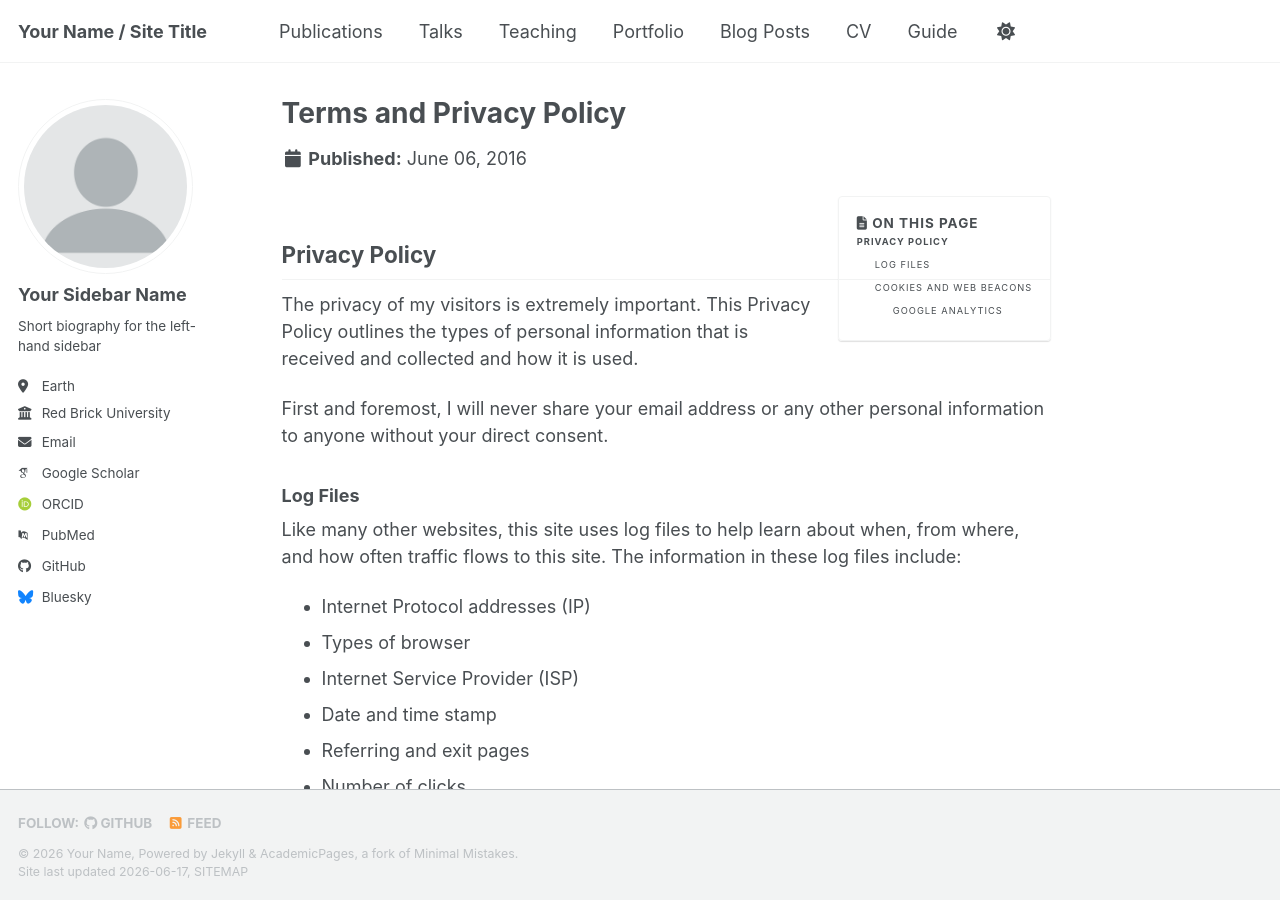
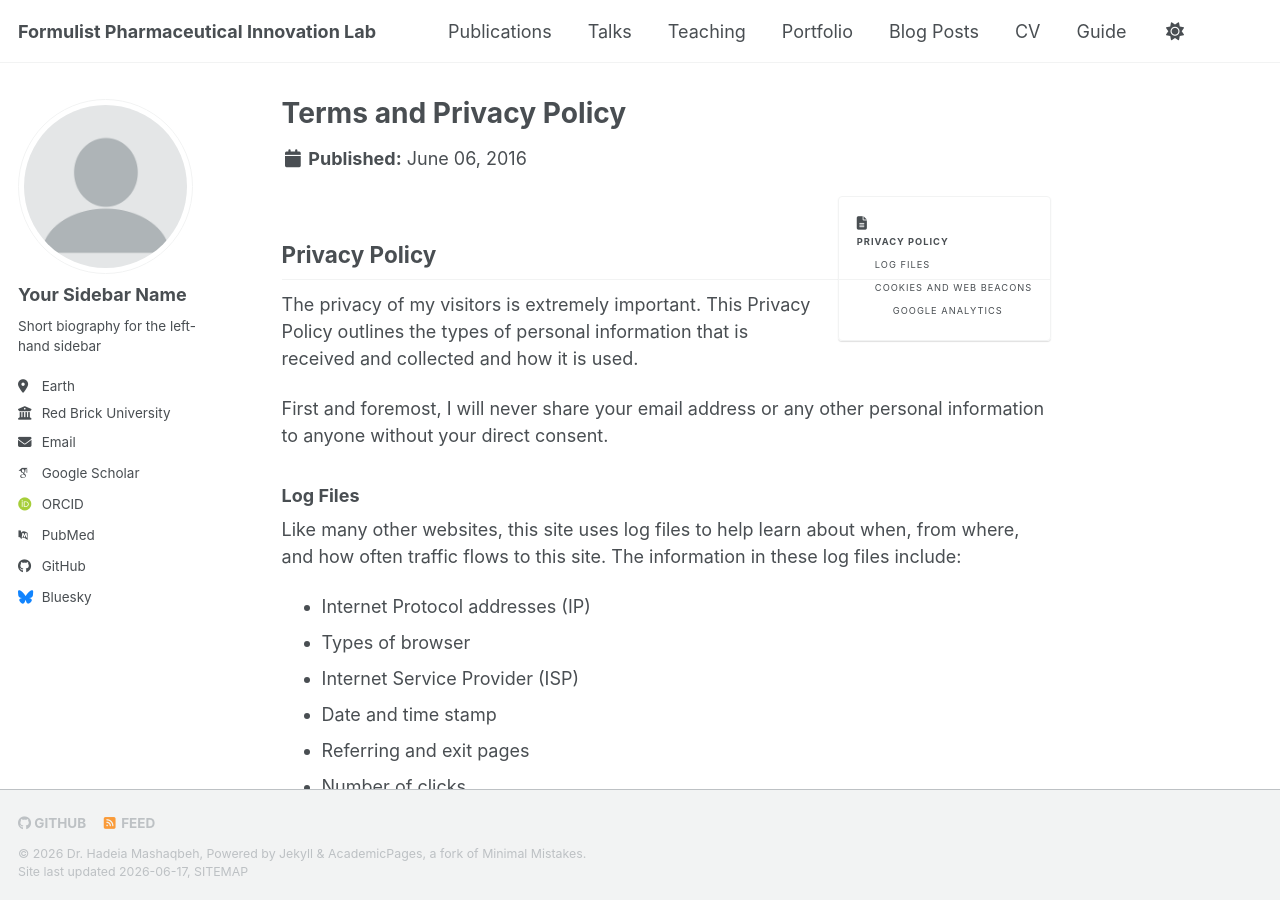
Before and after one commit to hamashaqbeh17-coder/lab-website-template, a Jekyll site: the page built from _pages/terms.md, in a window 1280 px wide and 900 px high. Built offline with Jekyll 4.4.1, drawn with Linux system fonts in a browser that asks for light colours; some web fonts are replaced; a script bundle is joined from its source files by our own code; library files that are not in the unit come from our copies.

Commit message:
Update _config.yml

```diff
--- a/_config.yml
+++ b/_config.yml
@@ -7,16 +7,11 @@
 # server process.
 
 # Basic Site Settings
-locale                   : "en-US"
-site_theme               : "default" # The available themes options are "default", "air", "sunrise", "mint", "dirt" and "contrast"
-title                    : "Your Name / Site Title"
-title_separator          : "-"
-name                     : &name "Your Name"
-description              : &description "Your Name's academic portfolio"   # Update this with a general description of your site, this is the default if not overridden by a page
-url                      : https://academicpages.github.io # The base hostname & protocol for your site e.g. "https://[your GitHub username].github.io",
-                                                           # or if you already have some other page hosted on Github then use "https://[your GitHub username].github.io/[Your Repo Name]"
-baseurl                  : "" # the subpath of your site, e.g. "/blog"
-repository               : "academicpages/academicpages.github.io"
+title: "Formulist Pharmaceutical Innovation Lab"
+name: "Dr. Hadeia Mashaqbeh"
+description: "Pharmaceutical Technology and Drug Delivery Systems Research"
+url: "https://hamashaqbeh17-coder.github.io"
+baseurl: ""
 
 # Site Author - The following control what appear as part of the author content on the side bar.
 #               If a field is blank the icon and link will not appear, otherwise it will be shown.
```
